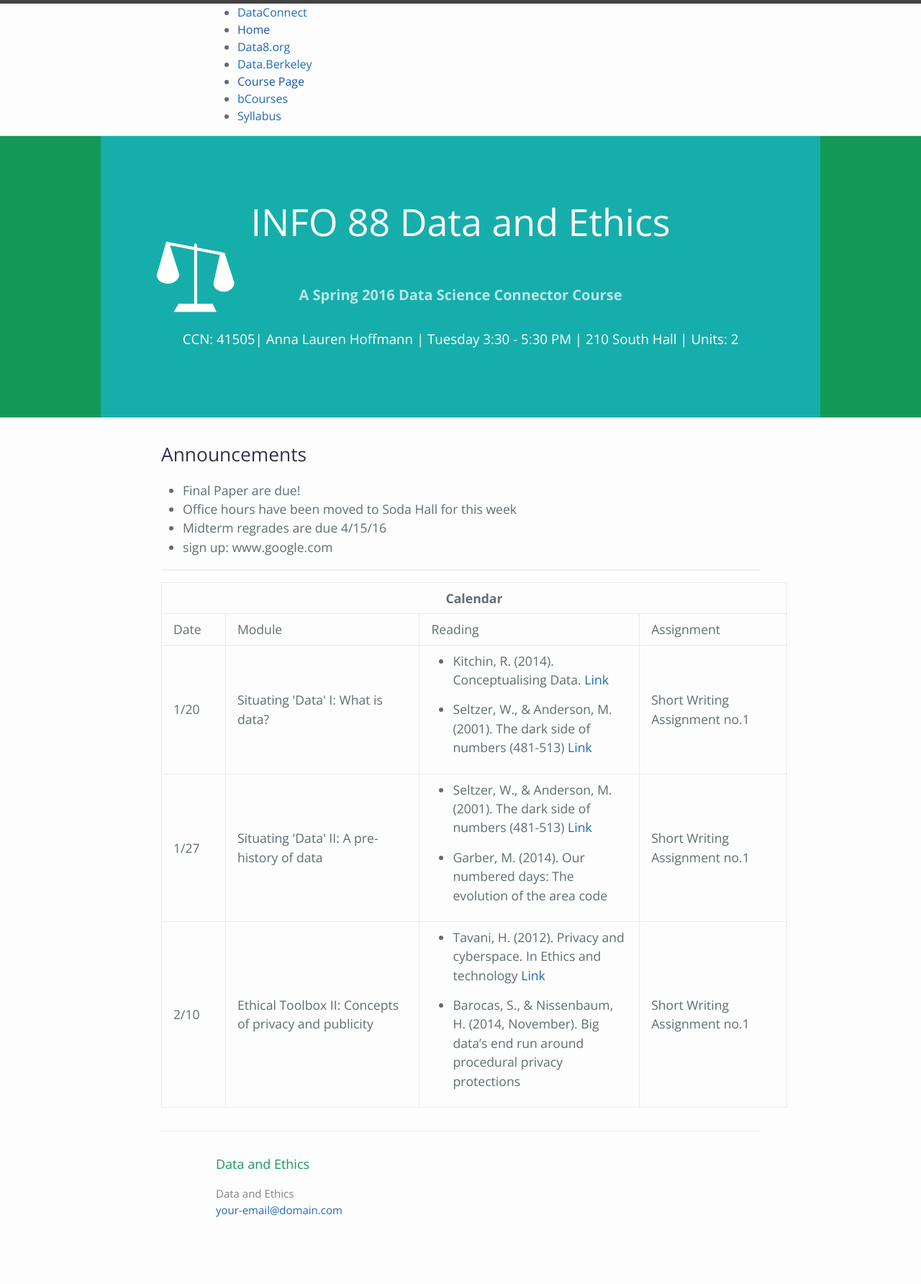
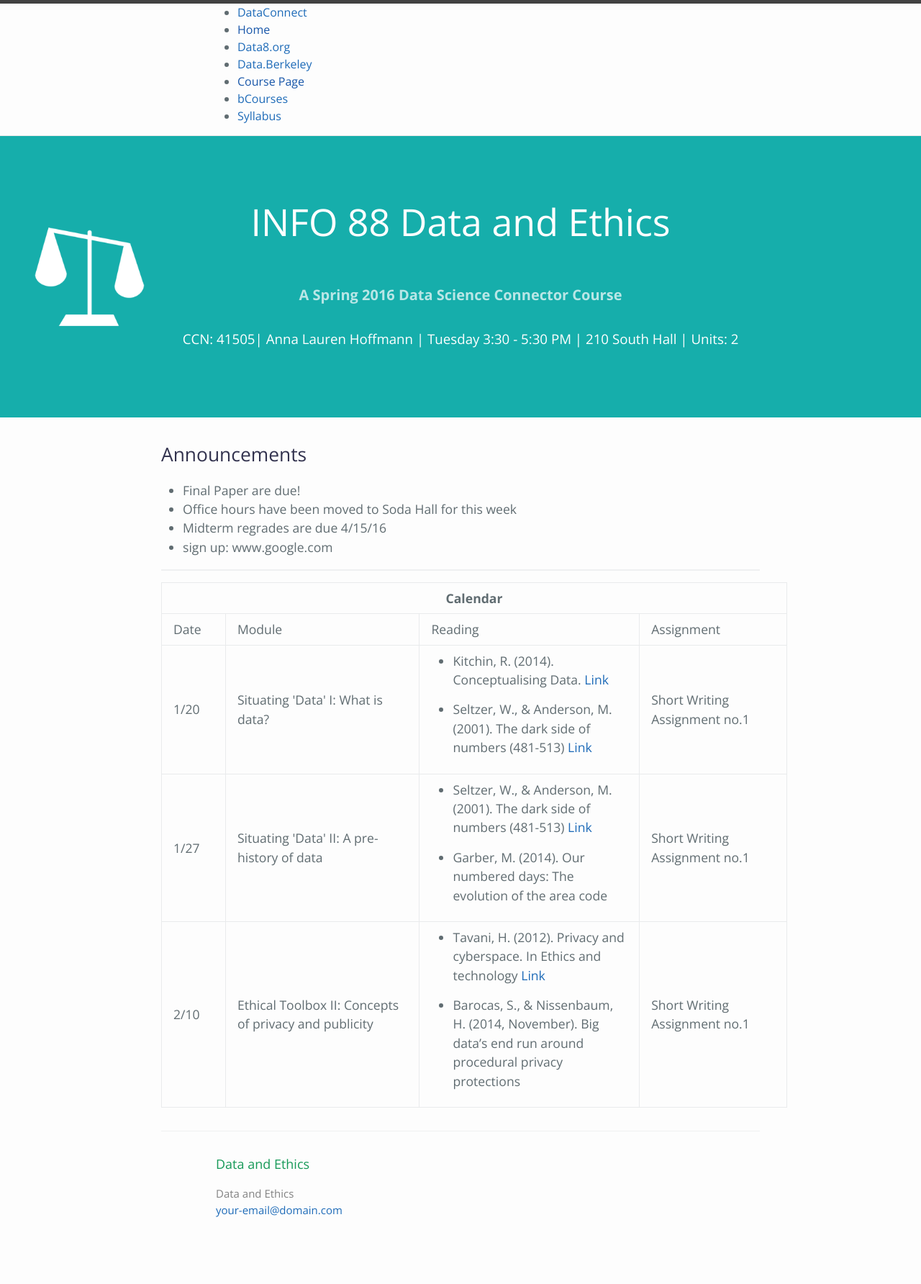
Before and after one commit to groceryStoreApple/connectorTemplate, a Jekyll site: the page built from index.html, in a window 1280 px wide. Shown: the whole page at 72% size. Built offline with Jekyll 4.4.1, drawn with Linux system fonts in a browser that asks for light colours.

Commit message:
small fix

```diff
--- a/css/stylesheet.css
+++ b/css/stylesheet.css
@@ -59,7 +59,7 @@ a {
   background-color: #159957;
 /*  background-image: linear-gradient(120deg, #155799, #159957);*/
   background-image: url(../img/ethics_connector_banner.png);
-  background-size: 1000px, 200px;
+  background-size: 1400px, 200px;
   background-position: center;
   background-repeat: no-repeat;
   }
```
